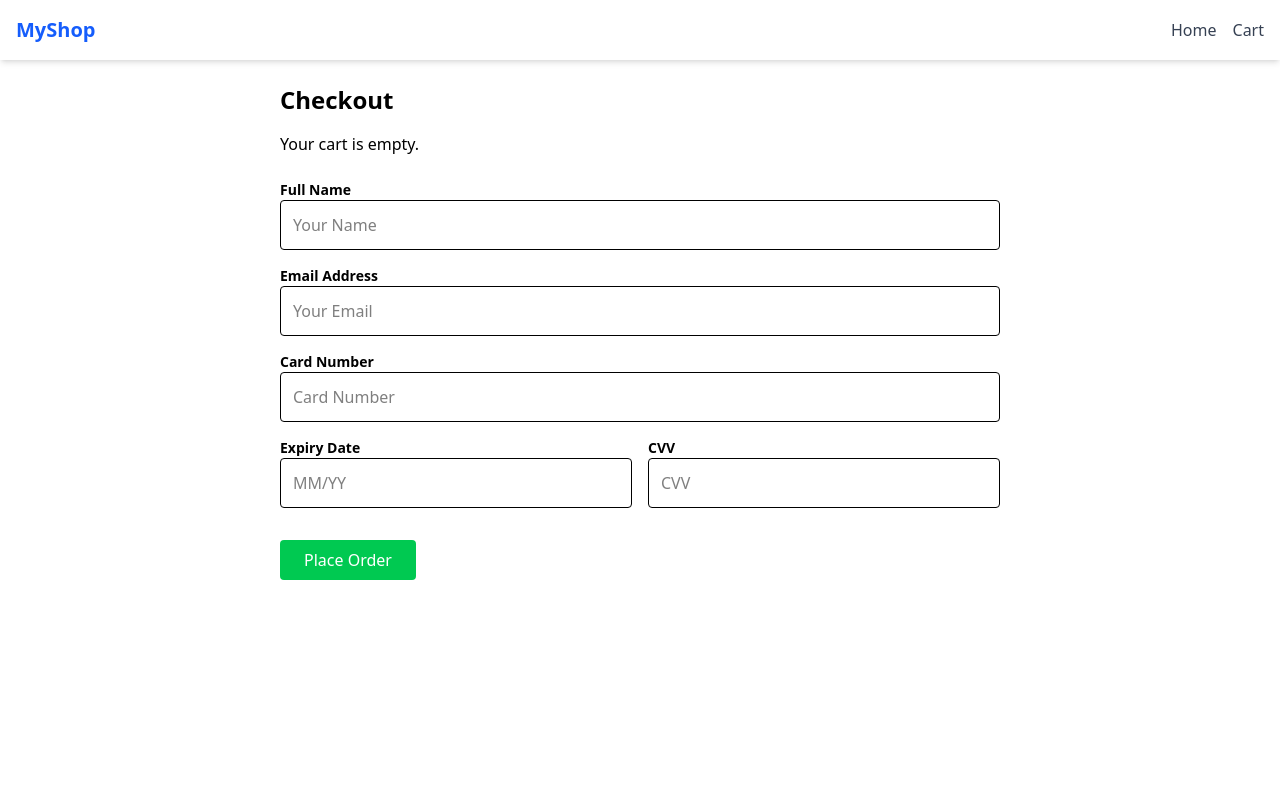
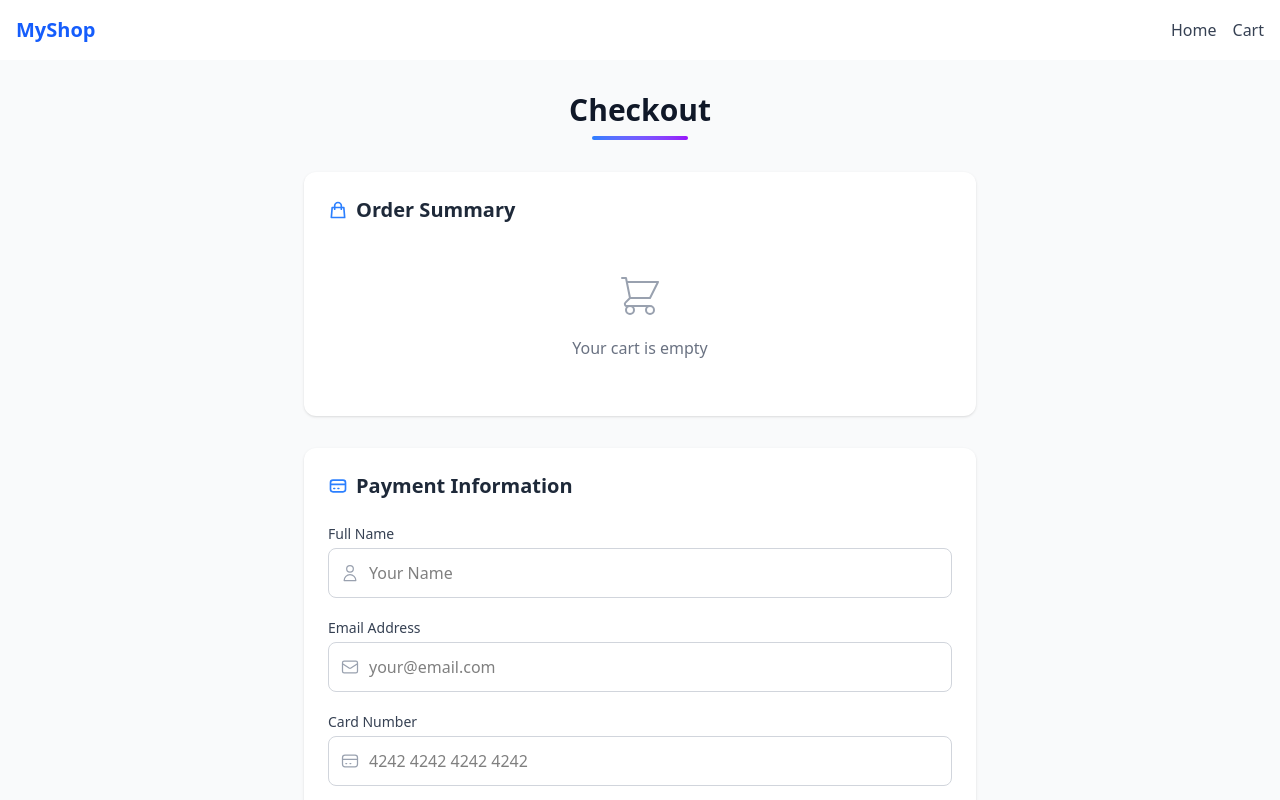
Before and after one commit to MohamedAbail1/Ecommerce-frontend, a React (Vite) app: page /shop/checkout in a window 1280 px wide. Shown: the top 800 px of the page. Built offline with nearby package versions, Linux system fonts and the light colour scheme.

Commit message:
Change Checkout style

```diff
--- a/src/components/shop/pages/Checkout.jsx
+++ b/src/components/shop/pages/Checkout.jsx
@@ -11,7 +11,7 @@ export default function Checkout() {
     expiryDate: "",
     cvv: "",
   });
-  const [isPaid, setIsPaid] = useState(false); // Ajout d'un état pour suivre le paiement
+  const [isPaid, setIsPaid] = useState(false);
 
   useEffect(() => {
     const storedCart = JSON.parse(localStorage.getItem("cart")) || [];
@@ -27,98 +27,169 @@ export default function Checkout() {
 
   const handlePlaceOrder = (e) => {
     e.preventDefault();
-    alert("Your order has been placed!");  // Simuler la commande
-    localStorage.removeItem("cart");  // Vider le panier
+    alert("Your order has been placed!");
+    localStorage.removeItem("cart");
     setCart([]);
-    setIsPaid(true);  // Modifier l'état pour signaler que le paiement est effectué
+    setIsPaid(true);
   };
 
   return (
     <>
       <Navbar />
-      <div className="p-6 max-w-3xl mx-auto">
-        <h2 className="text-2xl font-bold mb-4">Checkout</h2>
+      <div className="min-h-screen bg-gray-50 py-8 px-4 sm:px-6 lg:px-8">
+        <div className="max-w-2xl mx-auto">
+          <div className="text-center mb-8">
+            <h1 className="text-3xl font-bold text-gray-900">Checkout</h1>
+            <div className="mt-2 flex justify-center">
+              <div className="w-24 h-1 bg-gradient-to-r from-blue-500 to-purple-600 rounded-full"></div>
+            </div>
+          </div>
+
+          {isPaid ? (
+            <div className="text-center bg-white p-8 rounded-xl shadow-sm border border-green-100">
+              <div className="w-16 h-16 bg-green-100 rounded-full flex items-center justify-center mx-auto mb-4">
+                <svg xmlns="http://www.w3.org/2000/svg" className="h-8 w-8 text-green-600" fill="none" viewBox="0 0 24 24" stroke="currentColor">
+                  <path strokeLinecap="round" strokeLinejoin="round" strokeWidth={2} d="M5 13l4 4L19 7" />
+                </svg>
+              </div>
+              <h3 className="text-xl font-semibold text-gray-900 mb-2">Thank you for your purchase!</h3>
+              <p className="text-gray-600 mb-6">Your order has been successfully placed.</p>
+              <button
+                onClick={() => window.location.href = "/"}
+                className="px-6 py-2 bg-gradient-to-r from-blue-500 to-blue-600 text-white rounded-lg hover:shadow-md transition-all"
+              >
+                Continue Shopping
+              </button>
+            </div>
+          ) : (
+            <div className="space-y-8">
+              {/* Order Summary */}
+              <div className="bg-white p-6 rounded-xl shadow-sm">
+                <h2 className="text-xl font-semibold text-gray-800 mb-4 flex items-center">
+                  <svg xmlns="http://www.w3.org/2000/svg" className="h-5 w-5 mr-2 text-blue-500" fill="none" viewBox="0 0 24 24" stroke="currentColor">
+                    <path strokeLinecap="round" strokeLinejoin="round" strokeWidth={2} d="M16 11V7a4 4 0 00-8 0v4M5 9h14l1 12H4L5 9z" />
+                  </svg>
+                  Order Summary
+                </h2>
+
                 {cart.length === 0 ? (
-          <p>Your cart is empty.</p>
+                  <div className="text-center py-8">
+                    <svg xmlns="http://www.w3.org/2000/svg" className="h-12 w-12 mx-auto text-gray-400" fill="none" viewBox="0 0 24 24" stroke="currentColor">
+                      <path strokeLinecap="round" strokeLinejoin="round" strokeWidth={1} d="M3 3h2l.4 2M7 13h10l4-8H5.4M7 13L5.4 5M7 13l-2.293 2.293c-.63.63-.184 1.707.707 1.707H17m0 0a2 2 0 100 4 2 2 0 000-4zm-8 2a2 2 0 11-4 0 2 2 0 014 0z" />
+                    </svg>
+                    <p className="mt-4 text-gray-500">Your cart is empty</p>
+                  </div>
                 ) : (
                   <div className="space-y-4">
                     {cart.map((item) => (
-              <div
-                key={item.id}
-                className="flex justify-between items-center border p-4 rounded"
-              >
+                      <div key={item.id} className="flex justify-between items-center p-3 hover:bg-gray-50 rounded-lg transition-colors">
+                        <div className="flex items-center space-x-4">
+                          <div className="w-12 h-12 bg-gray-100 rounded-md flex items-center justify-center">
+                            <svg xmlns="http://www.w3.org/2000/svg" className="h-5 w-5 text-gray-400" fill="none" viewBox="0 0 24 24" stroke="currentColor">
+                              <path strokeLinecap="round" strokeLinejoin="round" strokeWidth={1.5} d="M4 16l4.586-4.586a2 2 0 012.828 0L16 16m-2-2l1.586-1.586a2 2 0 012.828 0L20 14m-6-6h.01M6 20h12a2 2 0 002-2V6a2 2 0 00-2-2H6a2 2 0 00-2 2v12a2 2 0 002 2z" />
+                            </svg>
+                          </div>
                           <div>
-                  <h3 className="font-semibold">{item.name}</h3>
-                  <p>
-                    {item.quantity} x {item.price} DH
-                  </p>
+                            <h3 className="font-medium text-gray-800">{item.name}</h3>
+                            <p className="text-sm text-gray-500">{item.quantity} × {item.price} DH</p>
                           </div>
                         </div>
+                        <p className="font-medium text-gray-900">{item.price * item.quantity} DH</p>
+                      </div>
                     ))}
-            <p className="text-lg font-bold text-right">Total: {total} DH</p>
+
+                    <div className="border-t pt-4 mt-4">
+                      <div className="flex justify-between text-lg font-semibold text-gray-900">
+                        <span>Total</span>
+                        <span>{total} DH</span>
+                      </div>
+                    </div>
                   </div>
                 )}
+              </div>
 
-        {/* Si l'utilisateur a payé, afficher un message de succès */}
-        {isPaid ? (
-          <div className="text-center bg-green-200 text-green-800 p-4 rounded">
-            <h3 className="font-semibold">Thank you for your purchase!</h3>
-            <p>Your order has been successfully placed.</p>
-          </div>
-        ) : (
-          // Formulaire de paiement
-          <form onSubmit={handlePlaceOrder} className="mt-6 space-y-4">
+              {/* Payment Form */}
+              <form onSubmit={handlePlaceOrder} className="bg-white p-6 rounded-xl shadow-sm">
+                <h2 className="text-xl font-semibold text-gray-800 mb-6 flex items-center">
+                  <svg xmlns="http://www.w3.org/2000/svg" className="h-5 w-5 mr-2 text-blue-500" fill="none" viewBox="0 0 24 24" stroke="currentColor">
+                    <path strokeLinecap="round" strokeLinejoin="round" strokeWidth={2} d="M3 10h18M7 15h1m4 0h1m-7 4h12a3 3 0 003-3V8a3 3 0 00-3-3H6a3 3 0 00-3 3v8a3 3 0 003 3z" />
+                  </svg>
+                  Payment Information
+                </h2>
+
+                <div className="space-y-5">
                   <div>
-              <label htmlFor="name" className="block text-sm font-semibold">
+                    <label htmlFor="name" className="block text-sm font-medium text-gray-700 mb-1">
                       Full Name
                     </label>
+                    <div className="relative">
+                      <div className="absolute inset-y-0 left-0 pl-3 flex items-center pointer-events-none">
+                        <svg xmlns="http://www.w3.org/2000/svg" className="h-5 w-5 text-gray-400" fill="none" viewBox="0 0 24 24" stroke="currentColor">
+                          <path strokeLinecap="round" strokeLinejoin="round" strokeWidth={1.5} d="M16 7a4 4 0 11-8 0 4 4 0 018 0zM12 14a7 7 0 00-7 7h14a7 7 0 00-7-7z" />
+                        </svg>
+                      </div>
                       <input
                         type="text"
                         id="name"
                         name="name"
                         value={formData.name}
                         onChange={handleChange}
-                className="w-full p-3 border rounded"
+                        className="pl-10 w-full p-3 border border-gray-300 rounded-lg focus:ring-2 focus:ring-blue-500 focus:border-blue-500"
                         placeholder="Your Name"
                         required
                       />
                     </div>
+                  </div>
 
                   <div>
-              <label htmlFor="email" className="block text-sm font-semibold">
+                    <label htmlFor="email" className="block text-sm font-medium text-gray-700 mb-1">
                       Email Address
                     </label>
+                    <div className="relative">
+                      <div className="absolute inset-y-0 left-0 pl-3 flex items-center pointer-events-none">
+                        <svg xmlns="http://www.w3.org/2000/svg" className="h-5 w-5 text-gray-400" fill="none" viewBox="0 0 24 24" stroke="currentColor">
+                          <path strokeLinecap="round" strokeLinejoin="round" strokeWidth={1.5} d="M3 8l7.89 5.26a2 2 0 002.22 0L21 8M5 19h14a2 2 0 002-2V7a2 2 0 00-2-2H5a2 2 0 00-2 2v10a2 2 0 002 2z" />
+                        </svg>
+                      </div>
                       <input
                         type="email"
                         id="email"
                         name="email"
                         value={formData.email}
                         onChange={handleChange}
-                className="w-full p-3 border rounded"
-                placeholder="Your Email"
+                        className="pl-10 w-full p-3 border border-gray-300 rounded-lg focus:ring-2 focus:ring-blue-500 focus:border-blue-500"
+                        placeholder="your@email.com"
                         required
                       />
                     </div>
+                  </div>
 
                   <div>
-              <label htmlFor="cardNumber" className="block text-sm font-semibold">
+                    <label htmlFor="cardNumber" className="block text-sm font-medium text-gray-700 mb-1">
                       Card Number
                     </label>
+                    <div className="relative">
+                      <div className="absolute inset-y-0 left-0 pl-3 flex items-center pointer-events-none">
+                        <svg xmlns="http://www.w3.org/2000/svg" className="h-5 w-5 text-gray-400" fill="none" viewBox="0 0 24 24" stroke="currentColor">
+                          <path strokeLinecap="round" strokeLinejoin="round" strokeWidth={1.5} d="M3 10h18M7 15h1m4 0h1m-7 4h12a3 3 0 003-3V8a3 3 0 00-3-3H6a3 3 0 00-3 3v8a3 3 0 003 3z" />
+                        </svg>
+                      </div>
                       <input
                         type="text"
                         id="cardNumber"
                         name="cardNumber"
                         value={formData.cardNumber}
                         onChange={handleChange}
-                className="w-full p-3 border rounded"
-                placeholder="Card Number"
+                        className="pl-10 w-full p-3 border border-gray-300 rounded-lg focus:ring-2 focus:ring-blue-500 focus:border-blue-500"
+                        placeholder="4242 4242 4242 4242"
                         required
                       />
                     </div>
+                  </div>
 
-            <div className="flex gap-4">
-              <div className="w-1/2">
-                <label htmlFor="expiryDate" className="block text-sm font-semibold">
+                  <div className="grid grid-cols-2 gap-4">
+                    <div>
+                      <label htmlFor="expiryDate" className="block text-sm font-medium text-gray-700 mb-1">
                         Expiry Date
                       </label>
                       <input
@@ -127,37 +198,53 @@ export default function Checkout() {
                         name="expiryDate"
                         value={formData.expiryDate}
                         onChange={handleChange}
-                  className="w-full p-3 border rounded"
+                        className="w-full p-3 border border-gray-300 rounded-lg focus:ring-2 focus:ring-blue-500 focus:border-blue-500"
                         placeholder="MM/YY"
                         required
                       />
                     </div>
 
-              <div className="w-1/2">
-                <label htmlFor="cvv" className="block text-sm font-semibold">
+                    <div>
+                      <label htmlFor="cvv" className="block text-sm font-medium text-gray-700 mb-1">
                         CVV
                       </label>
+                      <div className="relative">
                         <input
                           type="text"
                           id="cvv"
                           name="cvv"
                           value={formData.cvv}
                           onChange={handleChange}
-                  className="w-full p-3 border rounded"
-                  placeholder="CVV"
+                          className="w-full p-3 border border-gray-300 rounded-lg focus:ring-2 focus:ring-blue-500 focus:border-blue-500"
+                          placeholder="123"
                           required
                         />
+                        <div className="absolute inset-y-0 right-0 pr-3 flex items-center pointer-events-none">
+                          <svg xmlns="http://www.w3.org/2000/svg" className="h-5 w-5 text-gray-400" fill="none" viewBox="0 0 24 24" stroke="currentColor">
+                            <path strokeLinecap="round" strokeLinejoin="round" strokeWidth={1.5} d="M12 15v2m-6 4h12a2 2 0 002-2v-6a2 2 0 00-2-2H6a2 2 0 00-2 2v6a2 2 0 002 2zm10-10V7a4 4 0 00-8 0v4h8z" />
+                          </svg>
+                        </div>
+                      </div>
                     </div>
                   </div>
 
                   <button
                     type="submit"
-              className="bg-green-500 hover:bg-green-600 text-white px-6 py-2 rounded mt-4"
+                    disabled={cart.length === 0}
+                    className={`w-full py-3 px-4 rounded-lg font-medium text-white shadow-md transition-all ${cart.length === 0 ? 'bg-gray-400 cursor-not-allowed' : 'bg-gradient-to-r from-blue-600 to-blue-500 hover:from-blue-700 hover:to-blue-600 hover:shadow-lg'}`}
                   >
-              Place Order
+                    <div className="flex items-center justify-center">
+                      <svg xmlns="http://www.w3.org/2000/svg" className="h-5 w-5 mr-2" fill="none" viewBox="0 0 24 24" stroke="currentColor">
+                        <path strokeLinecap="round" strokeLinejoin="round" strokeWidth={2} d="M5 13l4 4L19 7" />
+                      </svg>
+                      Confirm Payment
+                    </div>
                   </button>
+                </div>
               </form>
+            </div>
           )}
+        </div>
       </div>
     </>
   );
```
Lines whose indentation alone changed are shown as unchanged.
